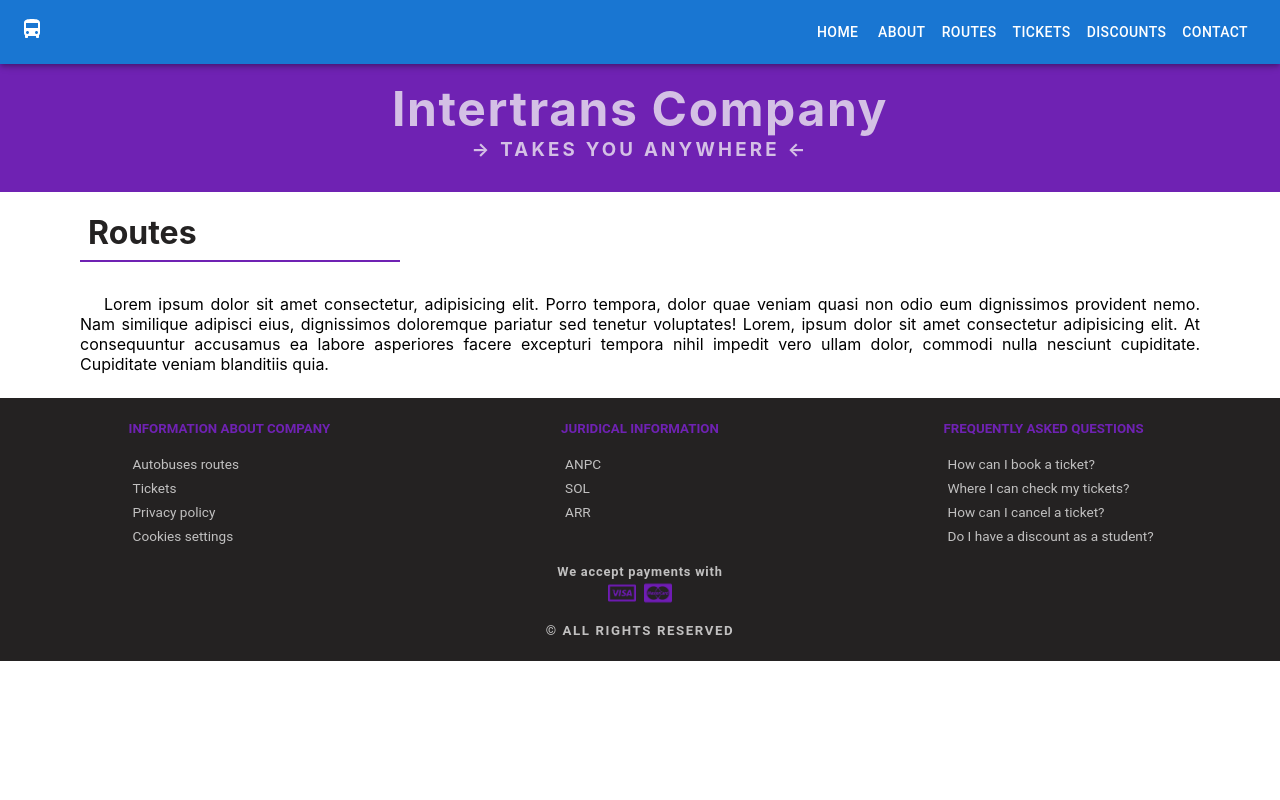
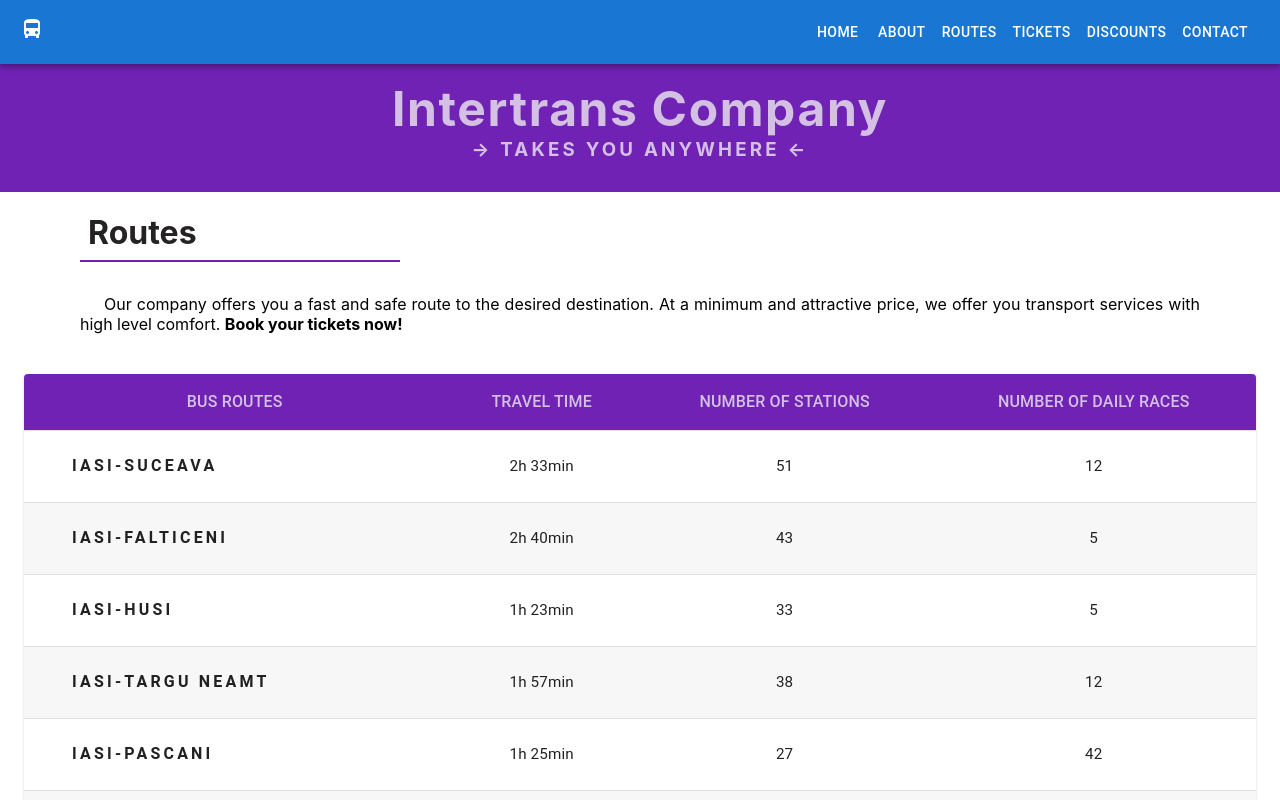
Before and after one commit to carla-vartolomei/transport-app, a Next.js app: page /routes in a window 1280 px wide. Shown: the top 800 px of the page. Built offline with nearby package versions, Linux system fonts and the light colour scheme.

Commit message:
create routes page

```diff
--- /dev/null
+++ b/components/routes-page/RoutesTable.js
@@ -0,0 +1,73 @@
+import * as React from "react"
+import Table from "@mui/material/Table"
+import TableBody from "@mui/material/TableBody"
+import TableCell from "@mui/material/TableCell"
+import TableContainer from "@mui/material/TableContainer"
+import TableHead from "@mui/material/TableHead"
+import TableRow from "@mui/material/TableRow"
+import Paper from "@mui/material/Paper"
+import styles from "../../styles/Routes.module.scss"
+import Link from "next/link"
+
+function createData(name, time, stations, races) {
+  return { name, time, stations, races }
+}
+
+const rows = [
+  createData("Iasi-Suceava", "2h 33min", 51, 12),
+  createData("Iasi-Falticeni", "2h 40min", 43, 5),
+  createData("Iasi-Husi", "1h 23min", 33, 5),
+  createData("Iasi-Targu Neamt", "1h 57min", 38, 12),
+  createData("Iasi-Pascani", "1h 25min", 27, 42),
+  createData("Iasi-Targu Frumos", "1h 3min", 23, 30),
+  createData("Iasi-Rediu ", "26min", 12, 42),
+]
+
+export default function RoutesTable() {
+  return (
+    <TableContainer component={Paper}>
+      <Table sx={{ minWidth: 650 }} aria-label="simple table">
+        <TableHead>
+          <TableRow>
+            <TableCell className={styles.routesTableHead}>Bus routes</TableCell>
+            <TableCell className={styles.routesTableHead}>Travel time </TableCell>
+            <TableCell className={styles.routesTableHead}>
+              Number of stations
+            </TableCell>
+            <TableCell className={styles.routesTableHead}>
+              number of daily races
+            </TableCell>
+          </TableRow>
+        </TableHead>
+        <TableBody>
+          {rows.map((row) => (
+            <TableRow
+              key={row.name}
+              sx={{ "&:last-child td, &:last-child th": { border: 0 } }}
+              className={styles.routesTableBody}
+            >
+              <TableCell
+                component="th"
+                scope="row"
+                className={styles.routesTableBodyHead}
+              >
+                <Link href={`/routes/${row.name.toLowerCase()}`}>
+                  <a>{row.name}</a>
+                </Link>
+              </TableCell>
+              <TableCell className={styles.routesTableBodyCell}>
+                {row.time}
+              </TableCell>
+              <TableCell className={styles.routesTableBodyCell}>
+                {row.stations}
+              </TableCell>
+              <TableCell className={styles.routesTableBodyCell}>
+                {row.races}
+              </TableCell>
+            </TableRow>
+          ))}
+        </TableBody>
+      </Table>
+    </TableContainer>
+  )
+}
--- a/pages/routes/[id].js
+++ b/pages/routes/[id].js
@@ -34,7 +34,7 @@ function Id({ busRouteSchedule }) {
       </h1>
       <p className="pageDescription">
         Our company offers you a fast and safe route to the desired destination. At a
-        minimum and attractive price, we offer you transport services with high
+        minimum and attractive price, we offer you transport services with high level
         comfort. <strong>Book your tickets now!</strong>
       </p>
       <Container className={styles.routeMapSection}>
--- a/pages/routes/index.js
+++ b/pages/routes/index.js
@@ -1,6 +1,8 @@
 import React from "react"
 import Banner from "../../components/banner/Banner"
-import axios from "axios"
+import RoutesTable from "../../components/routes-page/RoutesTable"
+import { Container } from "@mui/material"
+import styles from "../../styles/Routes.module.scss"
 
 export default function index() {
   return (
@@ -8,14 +10,13 @@ export default function index() {
       <Banner />
       <h1 className="pageTitle">Routes</h1>
       <p className="pageDescription">
-        Lorem ipsum dolor sit amet consectetur, adipisicing elit. Porro tempora,
-        dolor quae veniam quasi non odio eum dignissimos provident nemo. Nam
-        similique adipisci eius, dignissimos doloremque pariatur sed tenetur
-        voluptates! Lorem, ipsum dolor sit amet consectetur adipisicing elit. At
-        consequuntur accusamus ea labore asperiores facere excepturi tempora nihil
-        impedit vero ullam dolor, commodi nulla nesciunt cupiditate. Cupiditate
-        veniam blanditiis quia.
+        Our company offers you a fast and safe route to the desired destination. At a
+        minimum and attractive price, we offer you transport services with high level
+        comfort. <strong>Book your tickets now!</strong>
       </p>
+      <Container className={styles.routesTableContainer}>
+        <RoutesTable />
+      </Container>
     </>
   )
 }
--- a/styles/Routes.module.scss
+++ b/styles/Routes.module.scss
@@ -126,3 +126,32 @@
     border-right: 0.1rem $purple-color solid;
   }
 }
+
+.routesTableContainer {
+  margin-top: 2.5rem;
+  margin-bottom: 4rem;
+  .routesTableHead {
+    background-color: $purple-color;
+    color: $smoke-color;
+    text-transform: uppercase;
+    text-align: center;
+    font-size: 1rem;
+  }
+  .routesTableBody {
+    &:nth-child(even) {
+      background-color: $smoke-color;
+    }
+    .routesTableBodyHead {
+      font-size: 1rem;
+      font-weight: bold;
+      padding: 1.5rem 2rem;
+      padding-left: 3rem;
+      text-transform: uppercase;
+      letter-spacing: 0.2rem;
+    }
+    .routesTableBodyCell {
+      text-align: center;
+      font-size: 0.95rem;
+    }
+  }
+}
```
